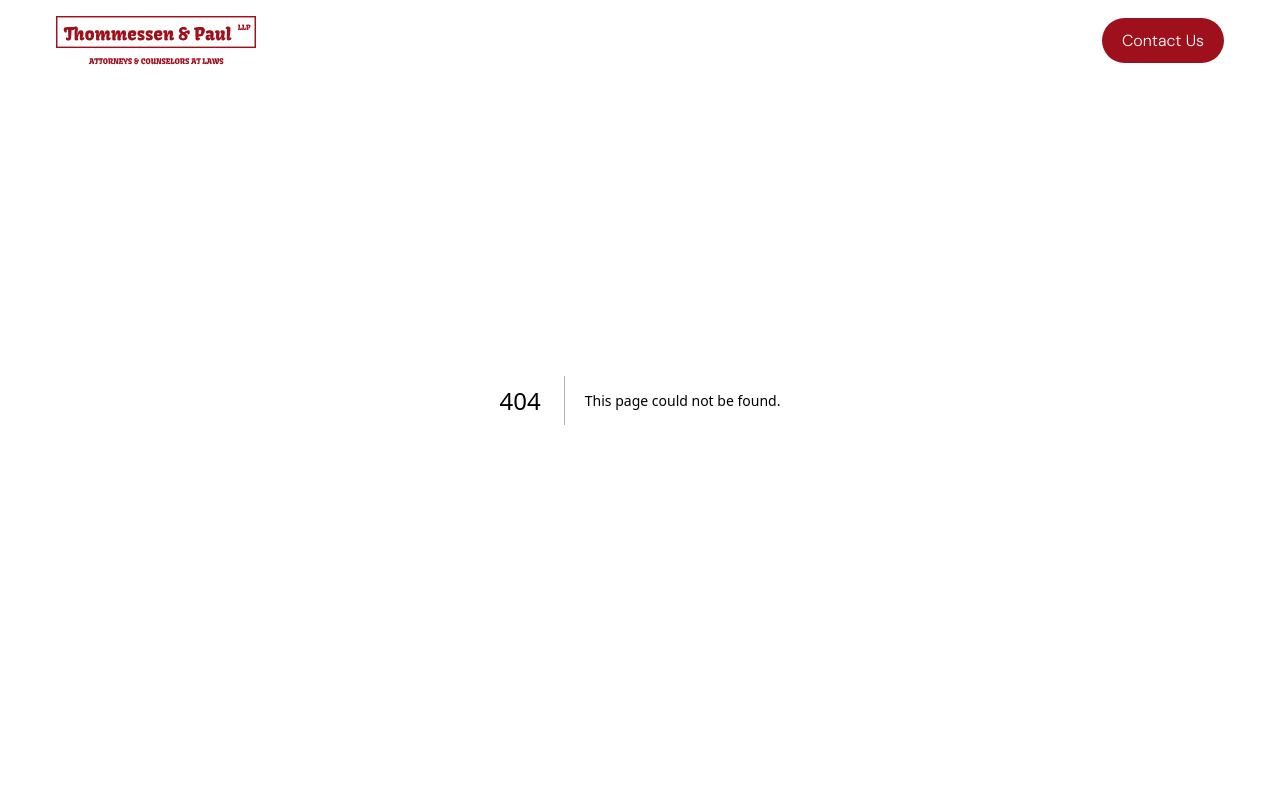
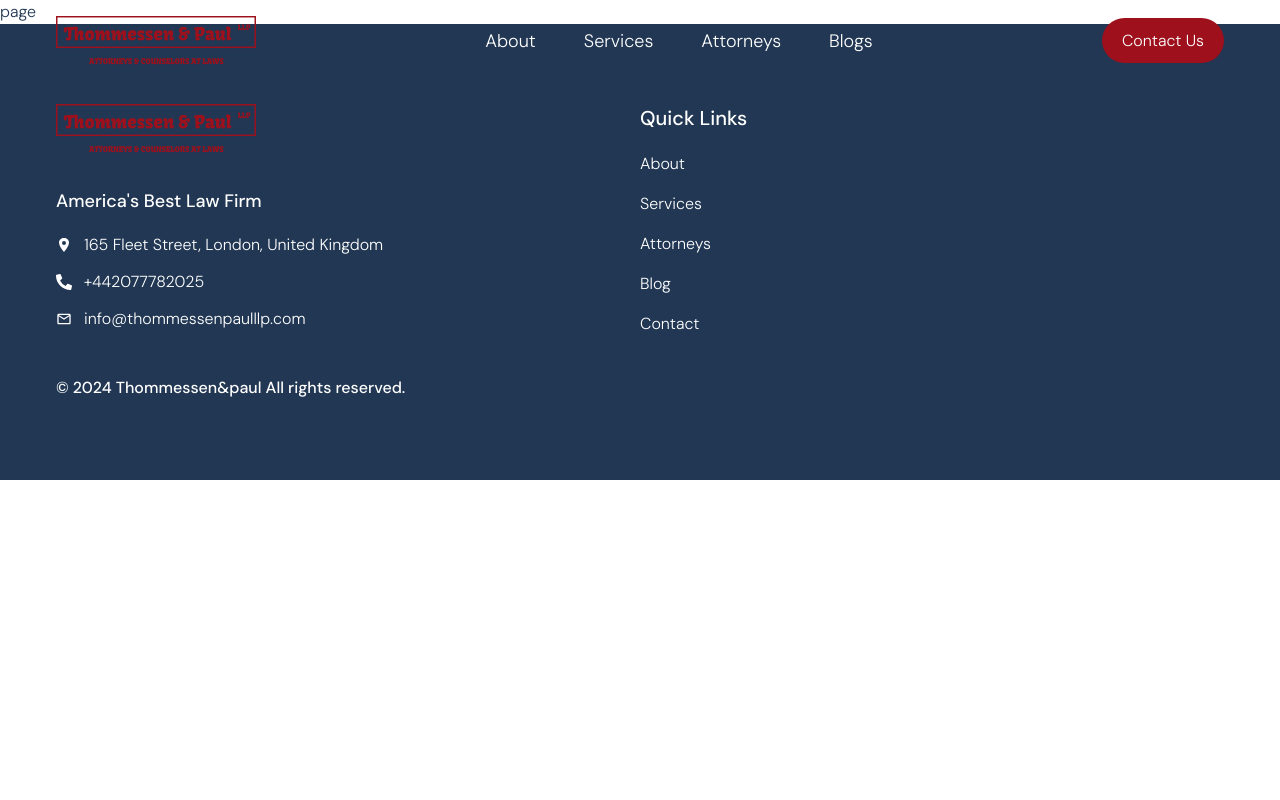
Before and after one commit to ericlauren62/law-firm, a Next.js app: page /attorneys in a window 1280 px wide. Before the commit this address had no page. Shown: the top 800 px of the page. Built offline with nearby package versions, Linux system fonts and the light colour scheme.

Commit message:
added attornypage

```diff
--- /dev/null
+++ b/src/app/attorneys/page.tsx
@@ -0,0 +1,3 @@
+export default function page() {
+  return <div>page</div>;
+}
--- /dev/null
+++ b/src/components/attorneys/AttorneyHero.tsx
@@ -0,0 +1,3 @@
+export default function AttorneyHero() {
+  return <div>AttorneyHero</div>;
+}
```
Also changed, not shown: public/images/lawyer6.jpg (added), public/images/lawyer7.jpg (added).
